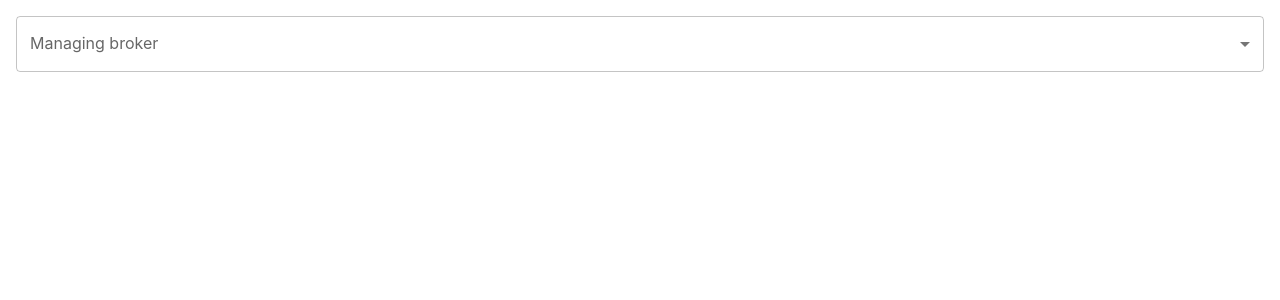
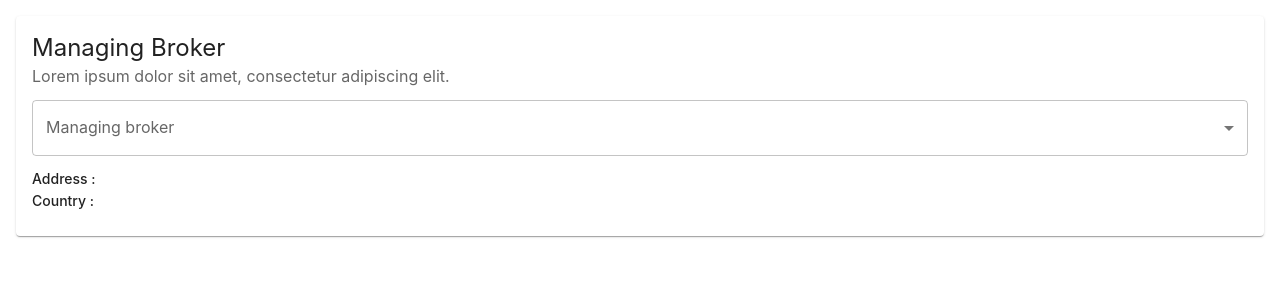
Before and after one commit to teddymentretien/tinubu-front, a Next.js app: page / in a window 1280 px wide. Shown: the top 300 px of the page. Built offline with nearby package versions, Linux system fonts and the light colour scheme.

Commit message:
Add Broker context to get selectedValue

```diff
--- /dev/null
+++ b/src/contexts/BrokerContext.tsx
@@ -0,0 +1,49 @@
+import React, { createContext, useContext, useState, useEffect, ReactNode } from "react";
+import { fetchBrokers } from "../services/brokerService";
+import { Broker } from "../types/broker.types";
+
+interface BrokerContextType {
+  brokers: Broker[];
+  selectedBroker: Broker | null;
+  setSelectedBroker: (broker: Broker | null) => void;
+  loading: boolean;
+  error: string | null;
+}
+
+const BrokerContext = createContext<BrokerContextType | undefined>(undefined);
+
+export const BrokerProvider: React.FC<{ children: ReactNode }> = ({ children }) => {
+  const [brokers, setBrokers] = useState<Broker[]>([]);
+  const [selectedBroker, setSelectedBroker] = useState<Broker | null>(null);
+  const [loading, setLoading] = useState(true);
+  const [error, setError] = useState<string | null>(null);
+
+  useEffect(() => {
+    const loadBrokers = async () => {
+      try {
+        const data = await fetchBrokers();
+        setBrokers(data);
+      } catch (err) {
+        setError("Failed to fetch brokers");
+      } finally {
+        setLoading(false);
+      }
+    };
+
+    loadBrokers();
+  }, []);
+
+  return (
+    <BrokerContext.Provider value={{ brokers, selectedBroker, setSelectedBroker, loading, error }}>
+      {children}
+    </BrokerContext.Provider>
+  );
+};
+
+export const useBrokerContext = () => {
+  const context = useContext(BrokerContext);
+  if (!context) {
+    throw new Error("useBrokerContext must be used within a BrokerProvider");
+  }
+  return context;
+};
--- a/src/hooks/useBroker.ts
+++ /dev/null
@@ -1,26 +0,0 @@
-import { useEffect, useState } from "react";
-import { fetchBrokers } from "../services/brokerService";
-import { Broker } from "../types/broker.types";
-
-export const useBrokers = () => {
-  const [brokers, setBrokers] = useState<Broker[]>([]);
-  const [loading, setLoading] = useState(true);
-  const [error, setError] = useState<string | null>(null);
-
-  useEffect(() => {
-    const loadBrokers = async () => {
-      try {
-        const data = await fetchBrokers();
-        setBrokers(data);
-      } catch (err) {
-        setError("Failed to fetch brokers");
-      } finally {
-        setLoading(false);
-      }
-    };
-
-    loadBrokers();
-  }, []);
-
-  return { brokers, loading, error };
-};
--- /dev/null
+++ b/src/pages/brokers/components/BrokerCard.tsx
@@ -0,0 +1,34 @@
+import React from 'react';
+import Card from '@mui/material/Card';
+import CardContent from '@mui/material/CardContent';
+import Typography from '@mui/material/Typography';
+import BrokerSelectField from './BrokerSelectField';
+import { useBrokerContext } from "@/src/contexts/BrokerContext";
+
+const BrokerCard: React.FC = () => {
+  const { selectedBroker, loading, error } = useBrokerContext();
+
+  return (
+    <Card sx={{ minWidth: 275 }}>
+      <CardContent>
+        <Typography variant="h5" component="div">
+          Managing Broker
+        </Typography>
+        <Typography sx={{ color: 'text.secondary', mb: 1.5 }}>
+          Lorem ipsum dolor sit amet, consectetur adipiscing elit.
+        </Typography>
+        <BrokerSelectField />
+        <div className="mt-3">
+          <Typography variant="subtitle2" className="">
+            Address : <br/> {selectedBroker?.address}
+          </Typography>
+          <Typography variant="subtitle2">
+            Country : <br/> {selectedBroker?.country}
+          </Typography>
+        </div>
+      </CardContent>
+    </Card>
+  );
+}
+
+export default BrokerCard;
--- a/src/pages/brokers/components/BrokerSelectField.tsx
+++ b/src/pages/brokers/components/BrokerSelectField.tsx
@@ -1,14 +1,14 @@
-import React, { useState, useMemo } from 'react';
+import React, { useState, useMemo, useEffect } from 'react';
 import { SelectField, Option } from "@/src/components/SelectField";
 import Modal from '@/src/components/Modal';
 import FormSubmitContext from '@/src/contexts/FormSubmitContext';
 import { CustomForm as Form, FormValues } from '@/src/components/Form';
-import { useBrokers } from '@/src/hooks/useBroker';
+import { useBrokerContext } from "@/src/contexts/BrokerContext";
+import { Broker } from '@/src/types/broker.types';
 
 const BrokerSelectField: React.FC = () => {
   const [modalOpen, setModalOpen] = useState(false);
-  const [selectedOption, setSelectedOption] = useState<string>('');
-  const { brokers, loading, error } = useBrokers();
+  const { brokers, selectedBroker, setSelectedBroker, loading, error } = useBrokerContext();
 
   const formattedBrokers: Option[] = useMemo(
     () =>
@@ -23,7 +23,8 @@ const BrokerSelectField: React.FC = () => {
   const handleClose = () => setModalOpen(false);
 
   const handleOnChange = (value: string) => {
-    setSelectedOption(value);
+    const selected: Broker|null = brokers.find((broker) => broker.legalName === value) || null;
+    setSelectedBroker(selected);
   };
 
   const handleFormSubmit = (formData: FormValues) => {
@@ -38,7 +39,7 @@ const BrokerSelectField: React.FC = () => {
       <SelectField
         options={formattedBrokers}
         label="Managing broker"
-        value={selectedOption}
+        value={selectedBroker?.legalName || ""}
         onChange={handleOnChange}
         actionLabel="Add manually"
         actionOnClick={handleOpen}
--- a/src/pages/brokers/index.tsx
+++ b/src/pages/brokers/index.tsx
@@ -1,11 +1,14 @@
 import React from "react";
-import BrokerSelectField from "./components/BrokerSelectField";
+import BrokerCard from "./components/BrokerCard";
+import { BrokerProvider } from "@/src/contexts/BrokerContext";
 
 const Brokers: React.FC = () => {
     return (
-        <div className="container mx-auto p-4">
-            <BrokerSelectField />
-        </div>
+        <BrokerProvider>
+            <div className="container mx-auto p-4">
+                <BrokerCard />
+            </div>
+        </BrokerProvider>
     )
 }
 
```
